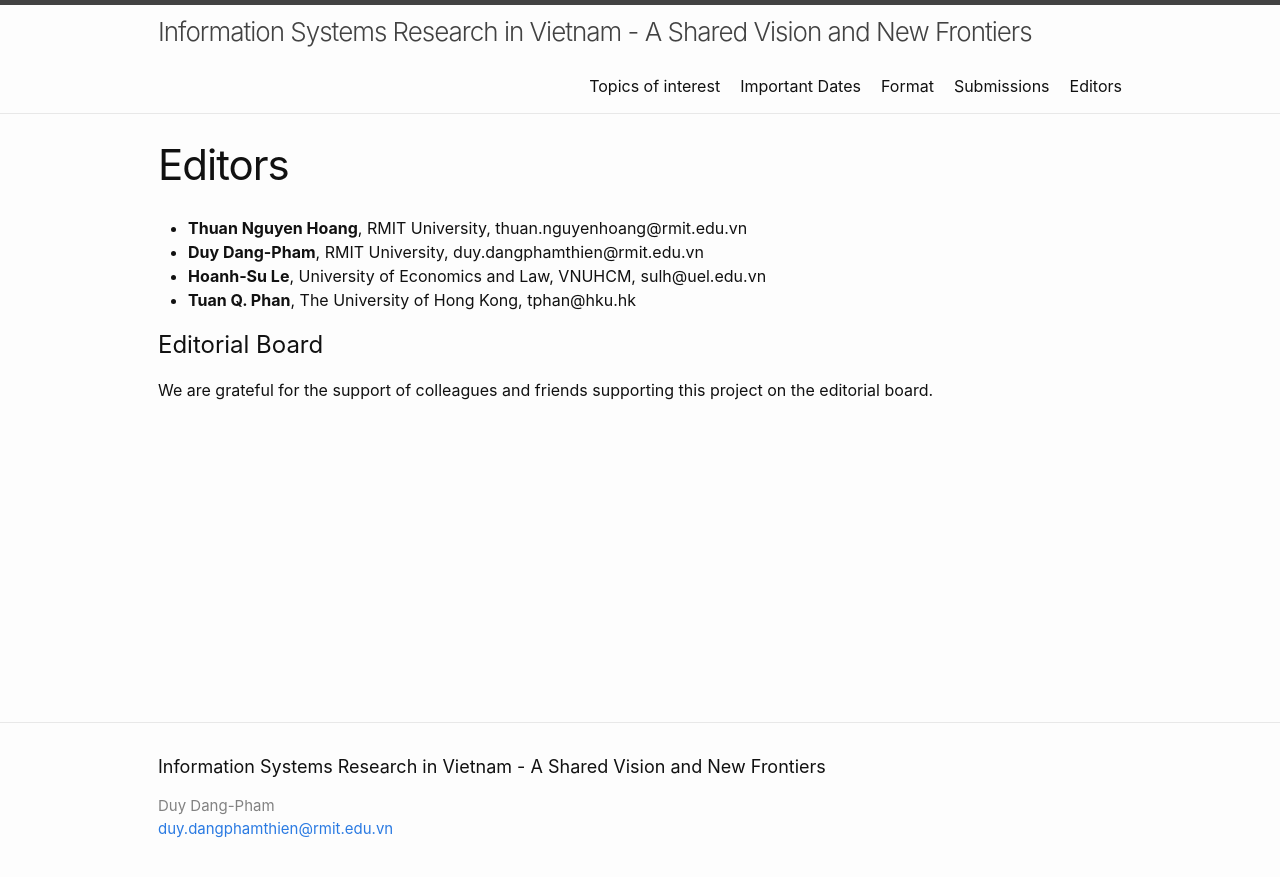
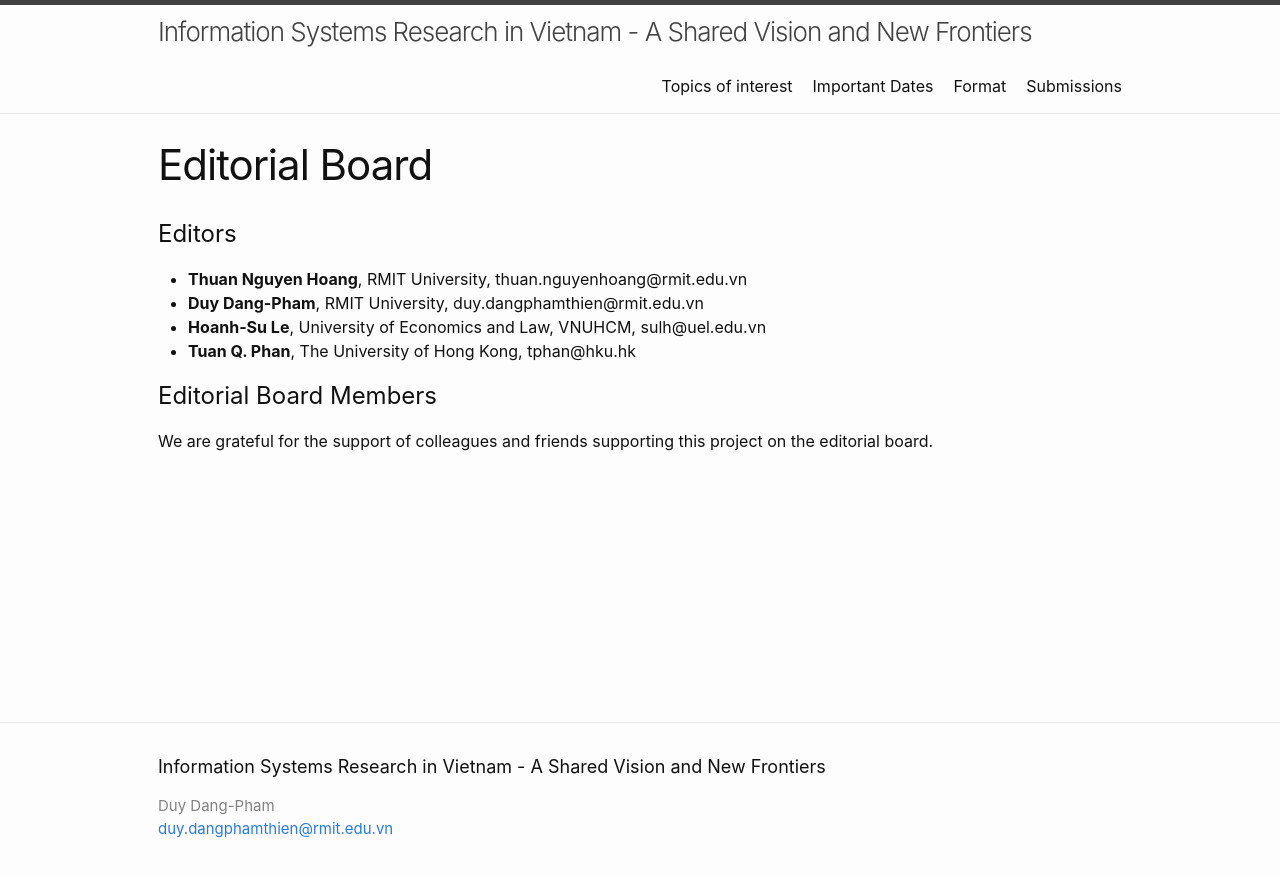
Before and after one commit to infosys-vietnam-book/infosys-vietnam-book.github.io, a Jekyll site: the page built from editors.md, in a window 1280 px wide. Shown: the top 877 px of the page. Built offline with Jekyll 4.4.1, drawn with Linux system fonts in a browser that asks for light colours.

Commit message:
'layout'

```diff
--- a/_config.yml
+++ b/_config.yml
@@ -38,7 +38,7 @@
  - important-dates.md
  - format.md
  - submissions.md
- - editors.md
+ - editorial-board.md
 
 # Build settings
 theme: minima
--- a/editors.md
+++ b/editors.md
@@ -1,13 +1,14 @@
 ---
 layout: page
-title: Editors
-permalink: /editors/
+title: Editorial Board
+permalink: /editorial-board/
 ---
 
+# Editors
 - **Thuan Nguyen Hoang**, RMIT University, thuan.nguyenhoang@rmit.edu.vn
 - **Duy Dang-Pham**, RMIT University, duy.dangphamthien@rmit.edu.vn
 - **Hoanh-Su Le**, University of Economics and Law, VNUHCM, sulh@uel.edu.vn
 - **Tuan Q. Phan**, The University of Hong Kong, tphan@hku.hk
 
-# Editorial Board
+# Editorial Board Members
 We are grateful for the support of colleagues and friends supporting this project on the editorial board.
```
